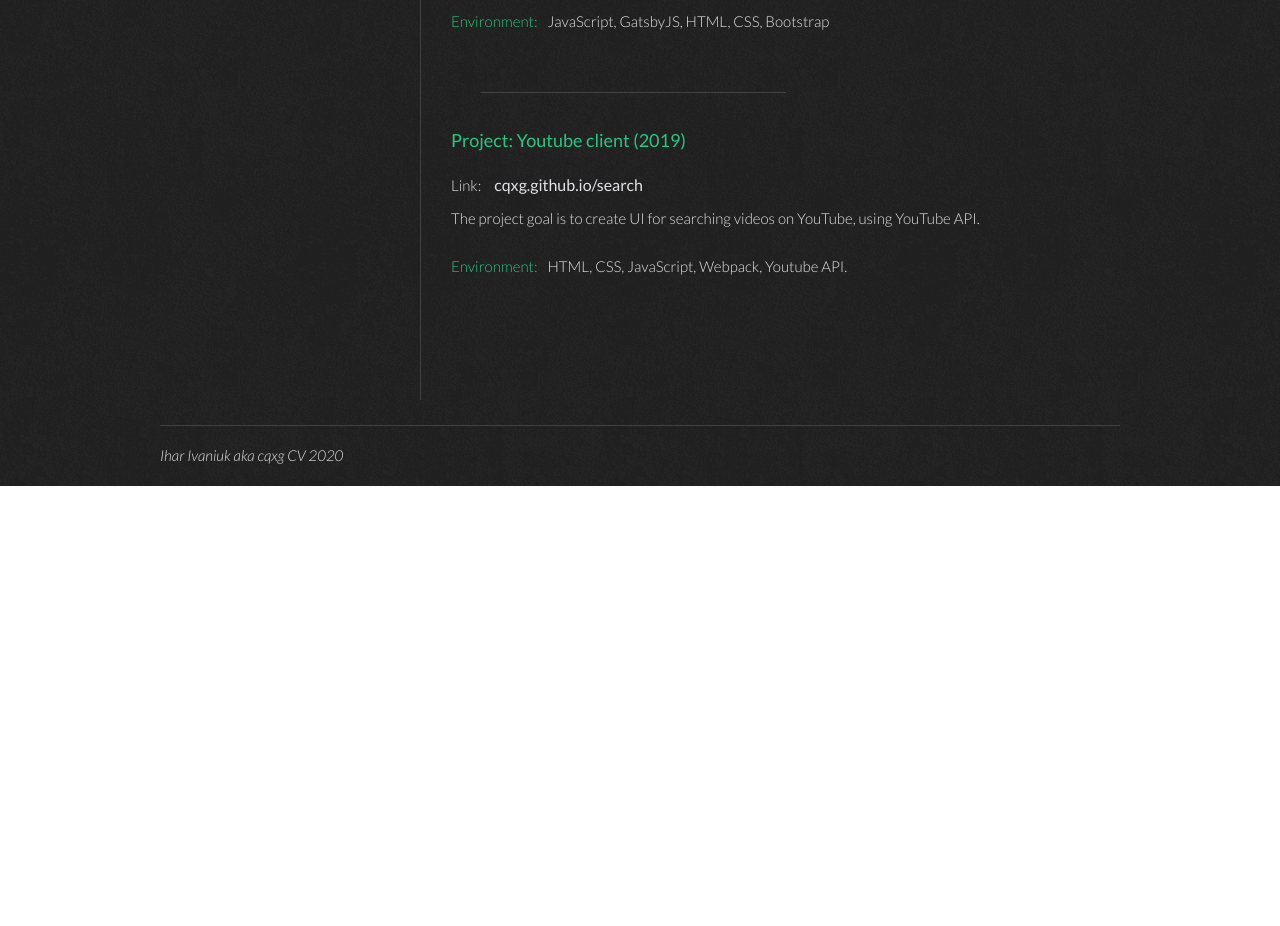
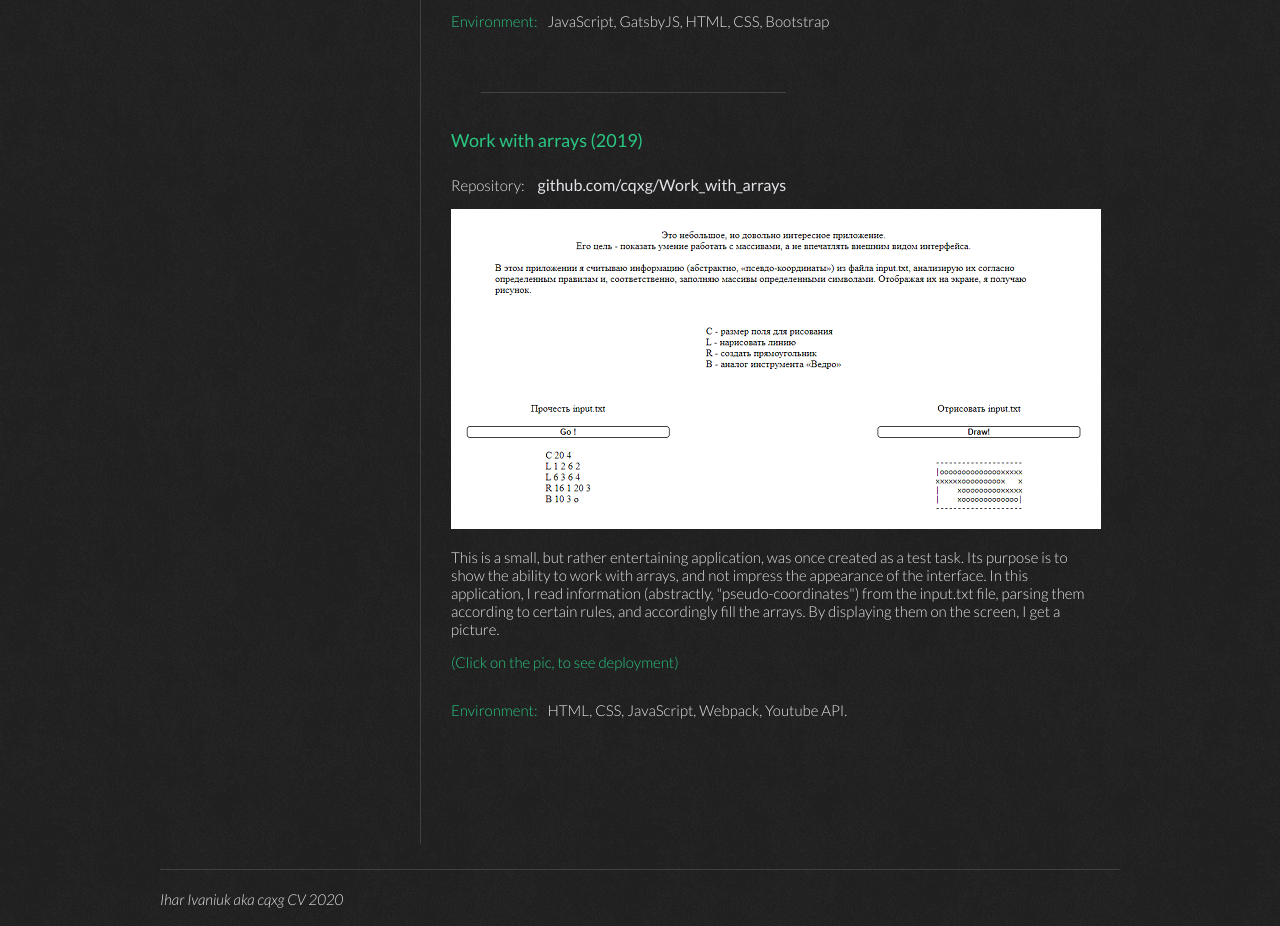
Before and after one commit to cqxg/rsschool-2019Q1-cv, a React (Create React App) app: page /projects in a window 1280 px wide. Shown: the part 1920-2846 px from the top of the page. Before the commit the page ends 2406 px from the top, so only its background shows below. Built offline with nearby package versions, Linux system fonts and the light colour scheme.

Commit message:
feat: add Work with arrays project

```diff
--- a/src/components/Main/Projects.js
+++ b/src/components/Main/Projects.js
@@ -2,6 +2,7 @@ import React from 'react';
 import Chat from '../../assets/chat.gif';
 import Editor from '../../assets/Editor.png';
 import Culture from '../../assets/Culture.png';
+import ArrOfArr from '../../assets/arrOfArr.png';
 
 const Projects = () => (
     <div id="content_container">
@@ -50,7 +51,7 @@ const Projects = () => (
 
             <h4 className="highlight">Culture Portal (2019)</h4>
             <p>Repository: <a className="project_link" target='_blank' href="https://github.com/cqxg/Culture-Portal">github.com/cqxg/Culture-Portal</a></p>
-            <a href="https://belarusian-directors.netlify.com/" target='_blank'><img src={Culture} alt="editor" /></a>
+            <a href="https://belarusian-directors.netlify.com/" target='_blank'><img src={Culture} alt="culture" /></a>
             <p>A small cultural portal about Belarusian directors.
             The goal of this project was to try collaboration for the first time using a version control system and all collaboration methods.
                 Made in a team with my friends.</p>
@@ -64,9 +65,14 @@ const Projects = () => (
                 <div className="line_left" />
             </div>
 
-            <h4 className="highlight">Project: Youtube client (2019)</h4>
-            <p>Link: <a className="project_link" href="https://cqxg.github.io/search/">cqxg.github.io/search</a></p>
-            <p>The project goal is to create UI for searching videos on YouTube, using YouTube API.</p>
+            <h4 className="highlight">Work with arrays (2019)</h4>
+            <p>Repository: <a className="project_link" target='_blank' href="https://github.com/cqxg/Work_with_arrays">github.com/cqxg/Work_with_arrays</a></p>
+            <a href="https://cqxg.github.io/Work_with_arrays/" target='_blank'><img src={ArrOfArr} alt="arrays" /></a>
+            <p>This is a small, but rather entertaining application, was once created as a test task.
+            Its purpose is to show the ability to work with arrays, and not impress the appearance of the interface.
+            In this application, I read information (abstractly, "pseudo-coordinates") from the input.txt file,
+                parsing them according to certain rules, and accordingly fill the arrays. By displaying them on the screen, I get a picture.</p>
+            <p className="highlight">(Click on the pic, to see deployment)</p>
             <div className="env_wrap">
                 <p className="highlight">Environment:</p>
                 <p>HTML, CSS, JavaScript, Webpack, Youtube API.</p>
```
Also changed, not shown: src/assets/arrOfArr.png (added).
